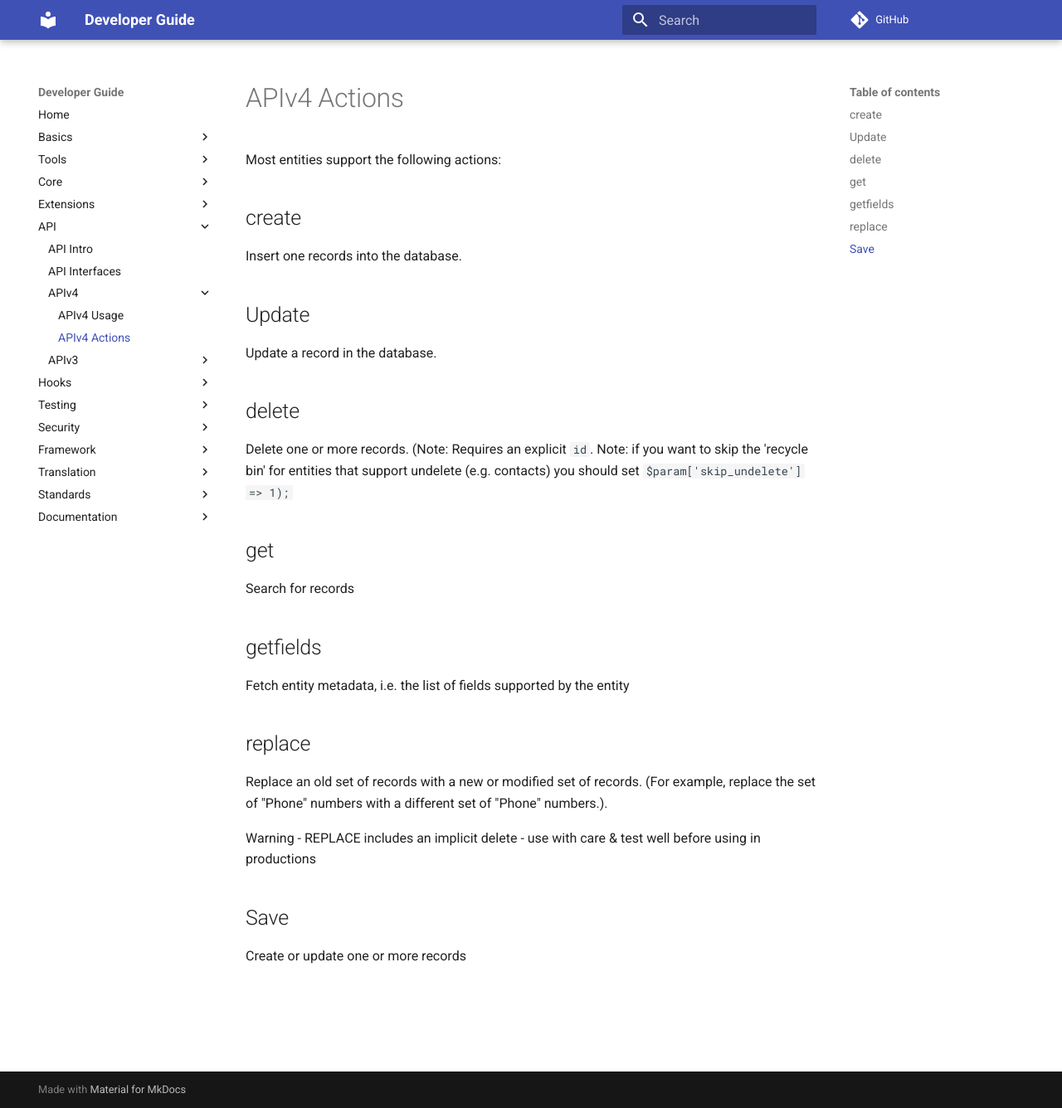
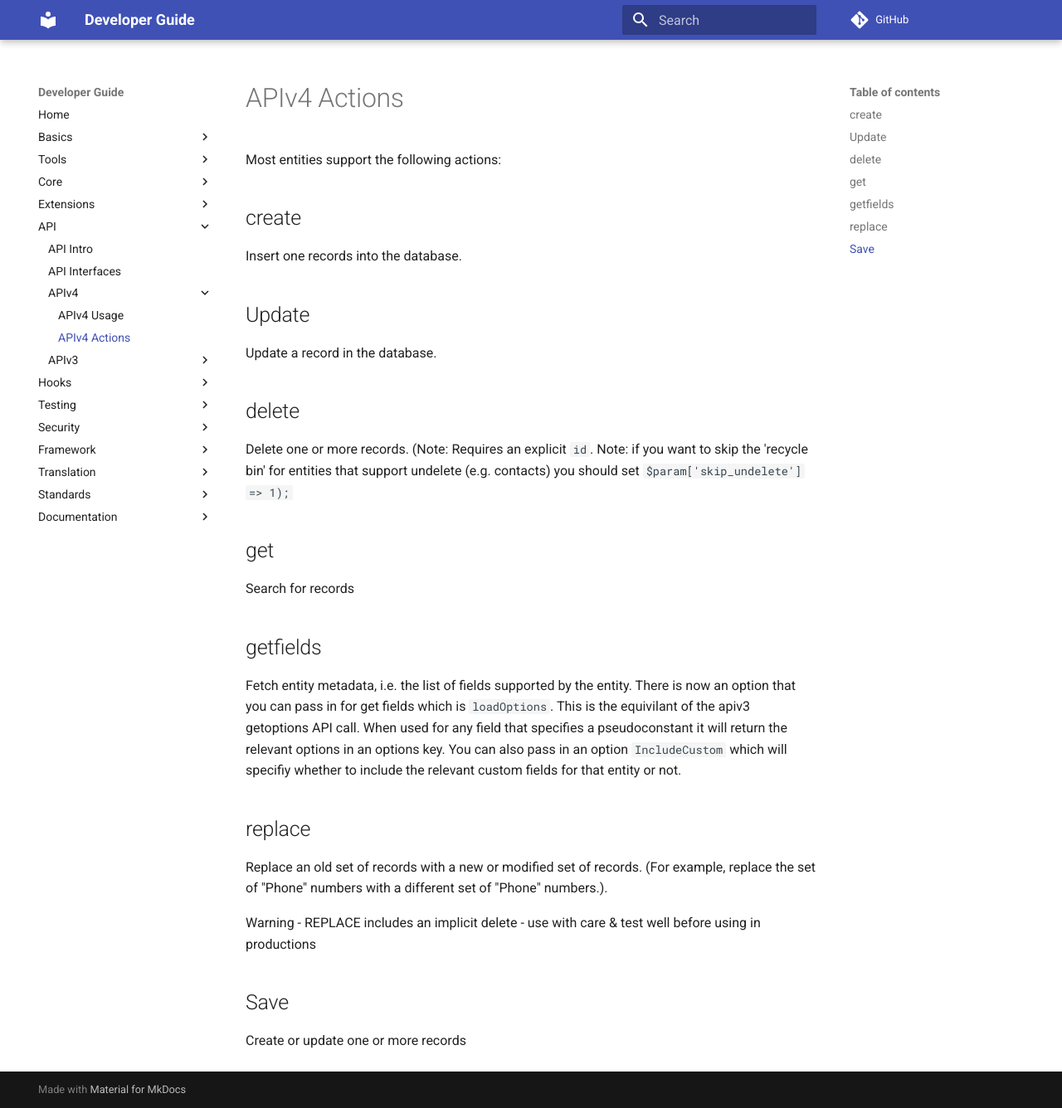
Before and after one commit to civicrm/civicrm-dev-docs, an MkDocs documentation site: the page built from docs/api/v4/actions.md, in a window 1280 px wide and 1336 px high. Shown: the whole window at 83% size. Built offline with MkDocs 1.6.1 and Material for MkDocs 9.7.7, drawn with Linux system fonts in a browser that asks for light colours; comment, search, counter and statistics services are not loaded; old or Windows-style settings are respelled for this version of MkDocs.

Commit message:
Update actions based on comment from Coleman re getoptions and add in a note about not all entities being avaliable

```diff
--- a/docs/api/v4/actions.md
+++ b/docs/api/v4/actions.md
@@ -20,7 +20,7 @@ Search for records
 
 ## getfields
 
-Fetch entity metadata, i.e. the list of fields supported by the entity
+Fetch entity metadata, i.e. the list of fields supported by the entity. There is now an option that you can pass in for get fields which is `loadOptions`. This is the equivilant of the apiv3 getoptions API call. When used for any field that specifies a pseudoconstant it will return the relevant options in an options key. You can also pass in an option `IncludeCustom` which will specifiy whether to include the relevant custom fields for that entity or not.
 
 ## replace
 
```
Also changed, not shown: docs/api/v4/usage.md (+3 -0 lines).
